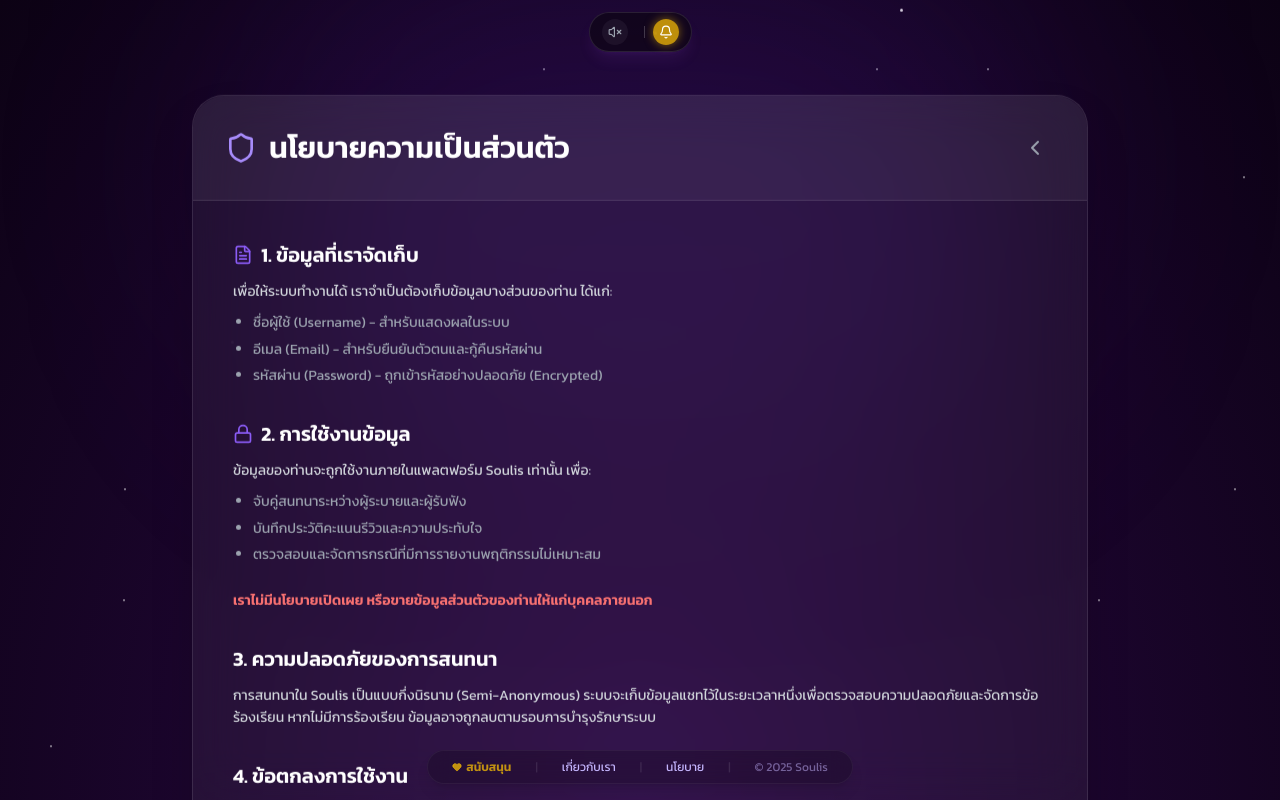
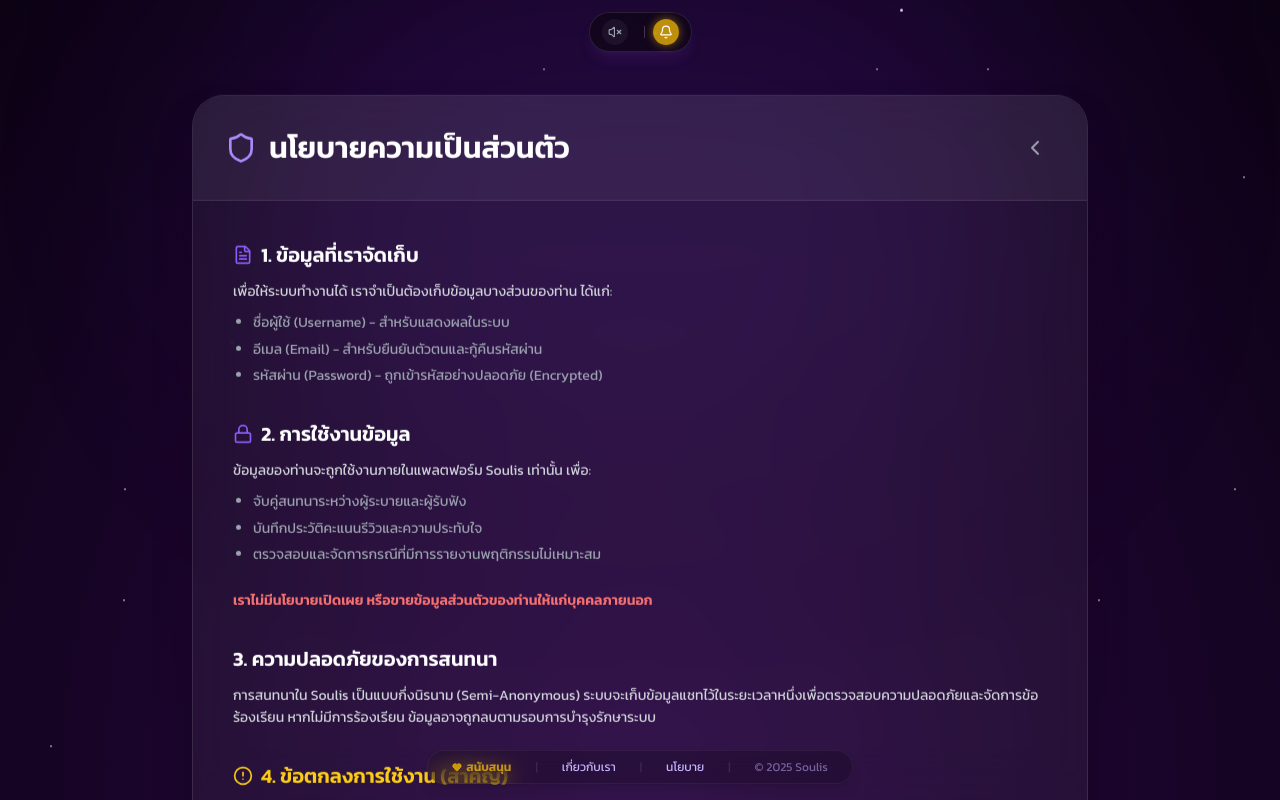
Before and after one commit to soulisweb-code/soulis, a React (Vite) app: page /privacy-policy in a window 1280 px wide. Built offline with nearby package versions, Linux system fonts and the light colour scheme; no server answers.

Commit message:
PolicyUpdate

```diff
--- a/src/pages/PrivacyPolicy.jsx
+++ b/src/pages/PrivacyPolicy.jsx
@@ -1,5 +1,5 @@
 import { useNavigate } from 'react-router-dom';
-import { ChevronLeft, Shield, Lock, FileText } from 'lucide-react';
+import { ChevronLeft, Shield, Lock, FileText, AlertCircle } from 'lucide-react'; // เพิ่ม AlertCircle ไอคอน
 import { Helmet } from 'react-helmet-async';
 
 export default function PrivacyPolicy() {
@@ -44,7 +44,7 @@ export default function PrivacyPolicy() {
                 </button>
             </div>
 
-            {/* เนื้อหา Scroll ได้ (ใช้ overflow-y-auto ในนี้อีกทีถ้าเนื้อหายาวจัด) */}
+            {/* เนื้อหา Scroll ได้ */}
             <div className="flex-1 overflow-y-auto custom-scrollbar p-6 md:p-10 space-y-8 text-gray-300">
 
                 <section>
@@ -80,11 +80,25 @@ export default function PrivacyPolicy() {
                     </p>
                 </section>
 
+                {/* 🔥 ส่วนที่แก้ไขตามโจทย์ */}
                 <section>
-                    <h2 className="text-xl font-bold text-white mb-3">4. ข้อตกลงการใช้งาน</h2>
-                    <p className="text-sm leading-relaxed p-4 bg-white/5 rounded-xl border border-white/5">
-                        ผู้ใช้งานตกลงที่จะพูดคุยด้วยถ้อยคำสุภาพ ไม่ข่มขู่ คุกคาม หรือชักชวนไปในทางที่ผิดกฎหมาย หากทีมงานตรวจพบการกระทำดังกล่าว บัญชีของท่านอาจถูกระงับการใช้งานถาวรทันทีโดยไม่ต้องแจ้งให้ทราบล่วงหน้า
-                    </p>
+                    <h2 className="text-xl font-bold text-white mb-3 flex items-center gap-2 text-yellow-400">
+                        <AlertCircle size={20}/> 4. ข้อตกลงการใช้งาน (สำคัญ)
+                    </h2>
+                    <div className="text-sm leading-relaxed p-5 bg-white/5 rounded-xl border border-yellow-500/20 shadow-inner">
+                        <p className="mb-2">
+                            ที่ Soulis เราเข้าใจว่าการระบายความในใจของแต่ละคนมีรูปแบบที่แตกต่างกัน
+                            <span className="text-white font-bold"> ท่านไม่จำเป็นต้องใช้คำพูดที่สุภาพทางการเสมอไป</span>
+                            สามารถเป็นตัวของตัวเองได้เต็มที่
+                        </p>
+                        <p className="mb-2">
+                            <span className="text-red-400 font-bold underline">อย่างไรก็ตาม</span> ท่านจะต้องเคารพและให้เกียรติคู่สนทนาเสมอ
+                            โปรดสังเกตว่าอีกฝ่ายรู้สึกโอเคกับบทสนทนาของท่านหรือไม่
+                        </p>
+                        <p className="text-gray-400 text-xs mt-3 pt-3 border-t border-white/10">
+                            ⚠️ หากคู่สนทนารู้สึกไม่ปลอดภัย คุกคาม หรือไม่สบายใจ จนนำไปสู่การ <span className="text-red-400 font-bold">กดรายงาน (Report)</span> ทีมงานจะตรวจสอบหลักฐาน และหากพบว่าท่านละเมิดสิทธิ์หรือคุกคามอีกฝ่ายจริง บัญชีของท่านจะถูก <span className="text-red-500 font-bold">ระงับการใช้งานถาวร (Ban)</span> โดยไม่มีข้อยกเว้น
+                        </p>
+                    </div>
                 </section>
 
             </div>
```
